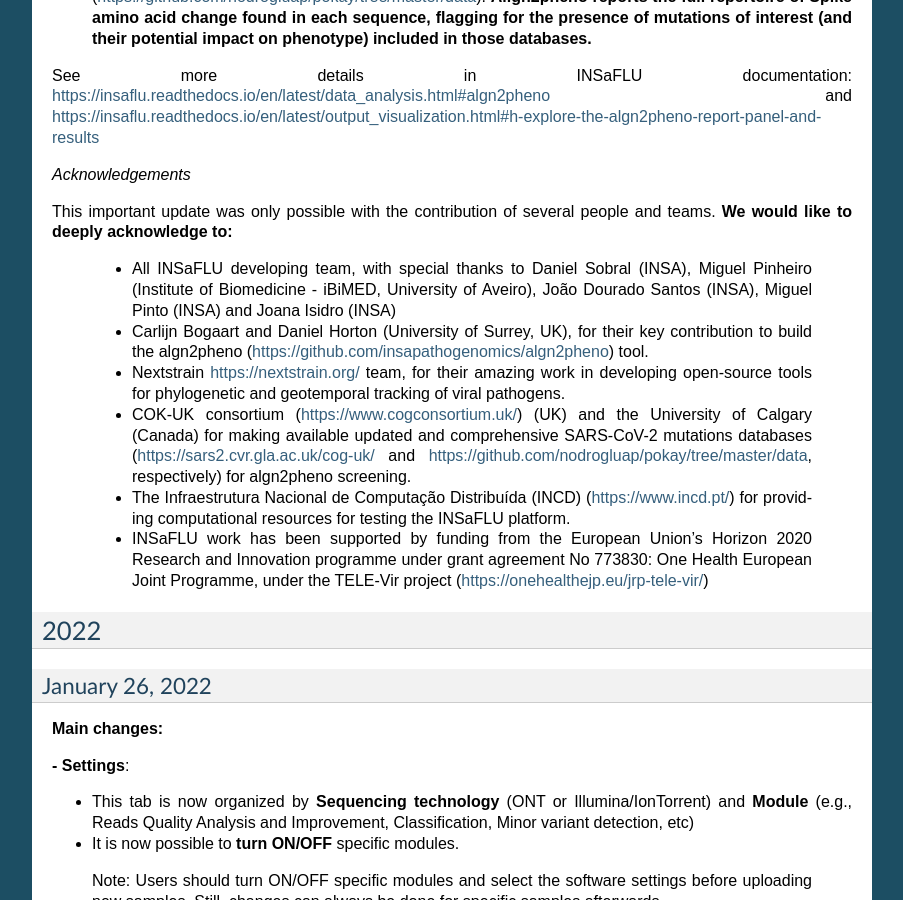
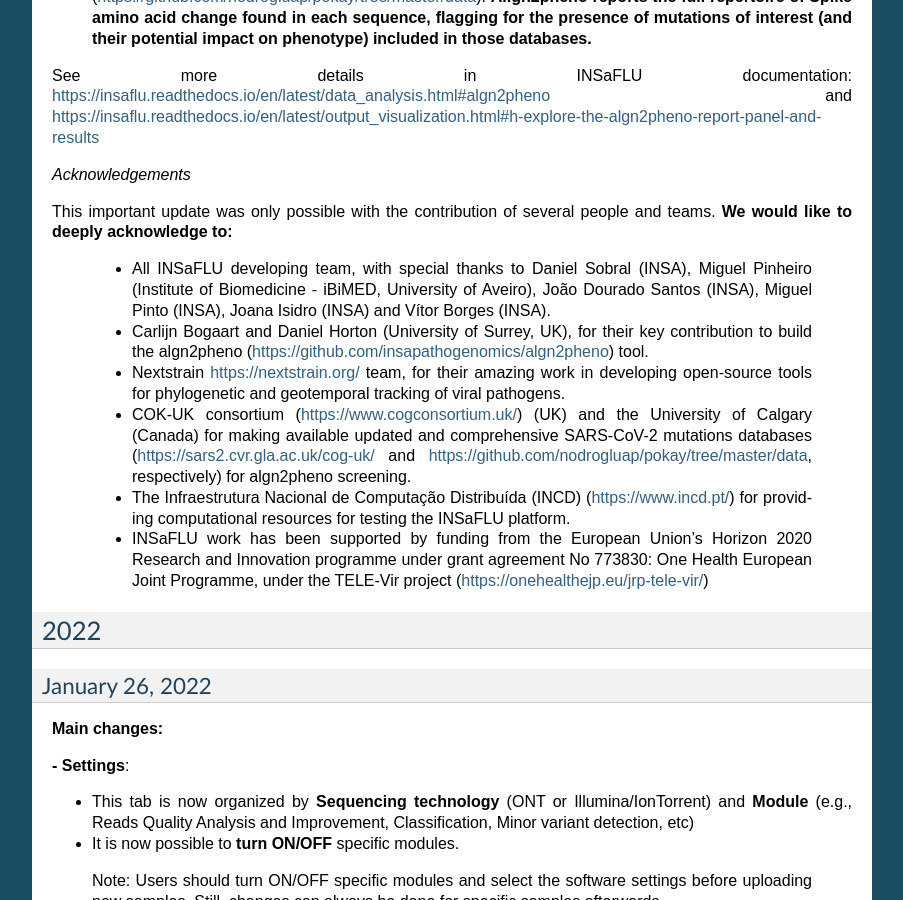
Before and after one commit to INSaFLU/insaflu_docs, a Sphinx documentation site: the page built from docs/change_log.rst, in a window 1280 px wide and 900 px high, scrolled down 571 px. Shown: the whole window, without its empty margins (198-1101 px from the left). Built offline with Sphinx 7.4.7, drawn with Linux system fonts in a browser that asks for light colours; formulas are drawn with MathJax 3.

Commit message:
Update contributors list

```diff
--- a/docs/change_log.rst
+++ b/docs/change_log.rst
@@ -25,7 +25,7 @@
 
 This important update was only possible with the contribution of several people and teams. **We would like to deeply acknowledge to:**
 
-	- All INSaFLU developing team, with special thanks to Daniel Sobral (INSA), Miguel Pinheiro (Institute of Biomedicine - iBiMED, University of Aveiro), João Dourado Santos (INSA), Miguel Pinto (INSA) and Joana Isidro (INSA)
+	- All INSaFLU developing team, with special thanks to Daniel Sobral (INSA), Miguel Pinheiro (Institute of Biomedicine - iBiMED, University of Aveiro), João Dourado Santos (INSA), Miguel Pinto (INSA), Joana Isidro (INSA) and Vítor Borges (INSA).
 	- Carlijn Bogaart and Daniel Horton (University of Surrey, UK), for their key contribution to build the algn2pheno (https://github.com/insapathogenomics/algn2pheno) tool.
 	- Nextstrain https://nextstrain.org/ team, for their amazing work in developing open-source tools for phylogenetic and geotemporal tracking of viral pathogens.
 	- COK-UK consortium (https://www.cogconsortium.uk/) (UK) and the University of Calgary (Canada) for making available updated and comprehensive SARS-CoV-2 mutations databases (https://sars2.cvr.gla.ac.uk/cog-uk/ and https://github.com/nodrogluap/pokay/tree/master/data, respectively) for algn2pheno screening.
```
